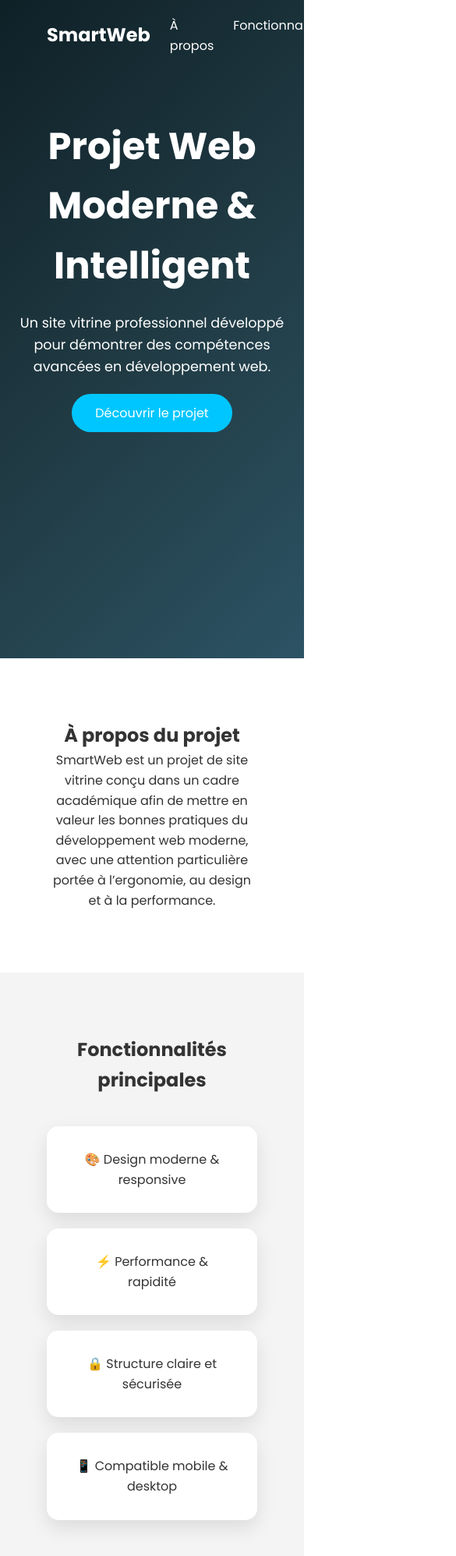
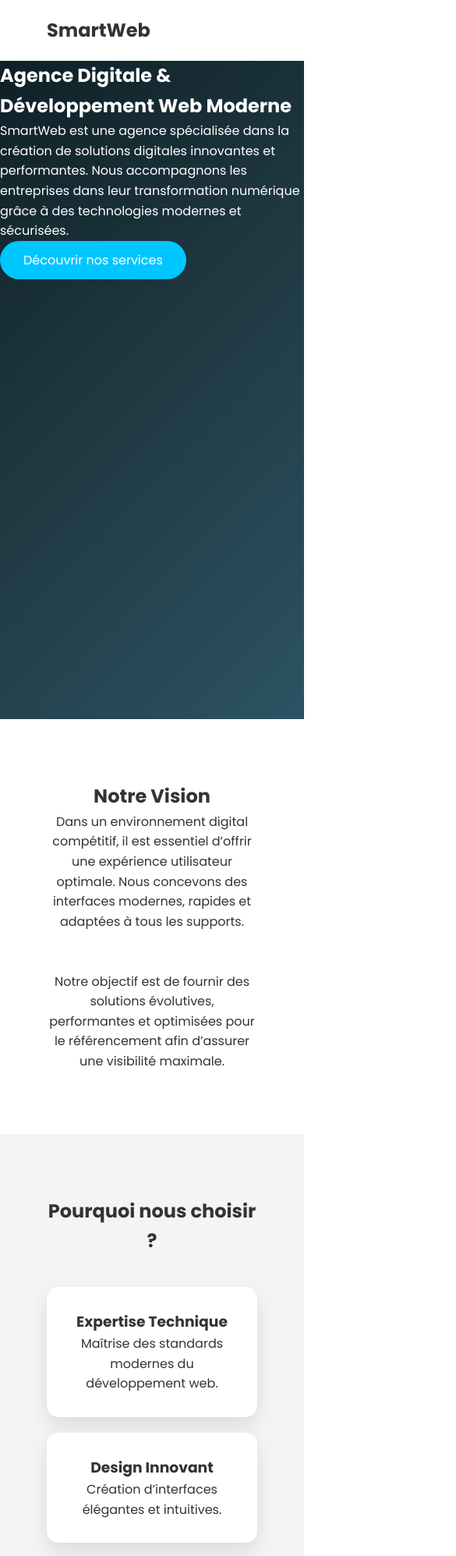
Before and after one commit to talel27/smartweb-vitrine, a plain HTML site: page index.html in a window 390 px wide. Shown: the top 1995 px of the page at 78% size, 585 px wide, since content can reach past the window. Drawn offline with Linux system fonts and the light colour scheme.

Commit message:
Update index.html with new content and structure

```diff
--- a/index.html
+++ b/index.html
@@ -2,69 +2,67 @@
 <html lang="fr">
 <head>
     <meta charset="UTF-8">
+    <title>SmartWeb Agency | Accueil</title>
     <meta name="viewport" content="width=device-width, initial-scale=1.0">
-    <title>SmartWeb | Site Vitrine Professionnel</title>
     <link rel="stylesheet" href="style.css">
     <link href="https://fonts.googleapis.com/css2?family=Poppins:wght@300;400;600;700&display=swap" rel="stylesheet">
 </head>
 <body>
 
+<nav class="navbar">
+    <h1 class="logo">SmartWeb</h1>
+    <ul>
+        <li><a href="index.html">Accueil</a></li>
+        <li><a href="services.html">Services</a></li>
+        <li><a href="portfolio.html">Portfolio</a></li>
+        <li><a href="contact.html">Contact</a></li>
+    </ul>
+</nav>
+
 <header class="hero">
-    <nav class="navbar">
-        <h1 class="logo">SmartWeb</h1>
-        <ul>
-            <li><a href="#about">À propos</a></li>
-            <li><a href="#features">Fonctionnalités</a></li>
-            <li><a href="#tech">Technologies</a></li>
-            <li><a href="#contact">Contact</a></li>
-        </ul>
-    </nav>
-
-    <div class="hero-content">
-        <h2>Projet Web Moderne & Intelligent</h2>
-        <p>Un site vitrine professionnel développé pour démontrer des compétences avancées en développement web.</p>
-        <a href="#about" class="btn">Découvrir le projet</a>
-    </div>
+    <h2>Agence Digitale & Développement Web Moderne</h2>
+    <p>
+        SmartWeb est une agence spécialisée dans la création de solutions digitales
+        innovantes et performantes. Nous accompagnons les entreprises dans leur
+        transformation numérique grâce à des technologies modernes et sécurisées.
+    </p>
+    <a href="services.html" class="btn">Découvrir nos services</a>
 </header>
 
-<section id="about" class="section">
-    <h2>À propos du projet</h2>
+<section class="section">
+    <h2>Notre Vision</h2>
     <p>
-        SmartWeb est un projet de site vitrine conçu dans un cadre académique afin de mettre en valeur
-        les bonnes pratiques du développement web moderne, avec une attention particulière portée
-        à l’ergonomie, au design et à la performance.
+        Dans un environnement digital compétitif, il est essentiel d’offrir une
+        expérience utilisateur optimale. Nous concevons des interfaces modernes,
+        rapides et adaptées à tous les supports.
+    </p>
+    <br><br>
+    <p>
+        Notre objectif est de fournir des solutions évolutives, performantes
+        et optimisées pour le référencement afin d’assurer une visibilité maximale.
     </p>
 </section>
 
-<section id="features" class="section gray">
-    <h2>Fonctionnalités principales</h2>
+<section class="section gray">
+    <h2>Pourquoi nous choisir ?</h2>
     <div class="cards">
-        <div class="card">🎨 Design moderne & responsive</div>
-        <div class="card">⚡ Performance & rapidité</div>
-        <div class="card">🔒 Structure claire et sécurisée</div>
-        <div class="card">📱 Compatible mobile & desktop</div>
+        <div class="card">
+            <h3>Expertise Technique</h3>
+            <p>Maîtrise des standards modernes du développement web.</p>
+        </div>
+        <div class="card">
+            <h3>Design Innovant</h3>
+            <p>Création d’interfaces élégantes et intuitives.</p>
+        </div>
+        <div class="card">
+            <h3>Performance & Sécurité</h3>
+            <p>Optimisation du chargement et protection des données.</p>
+        </div>
     </div>
 </section>
 
-<section id="tech" class="section">
-    <h2>Technologies utilisées</h2>
-    <ul class="tech-list">
-        <li>HTML5</li>
-        <li>CSS3 (Flexbox & Animations)</li>
-        <li>JavaScript</li>
-        <li>GitHub Pages</li>
-    </ul>
-</section>
-
-<section id="contact" class="section gray">
-    <h2>Informations</h2>
-    <p><strong>Étudiant :</strong> Talel Raboudi</p>
-    <p><strong>Projet :</strong> SmartWeb Vitrine</p>
-    <p><strong>Encadrement :</strong> Projet académique</p>
-</section>
-
 <footer>
-    <p>© 2026 SmartWeb – Tous droits réservés</p>
+    <p>© 2026 SmartWeb Agency - Talel Raboudi</p>
 </footer>
 
 <script src="script.js"></script>
```
